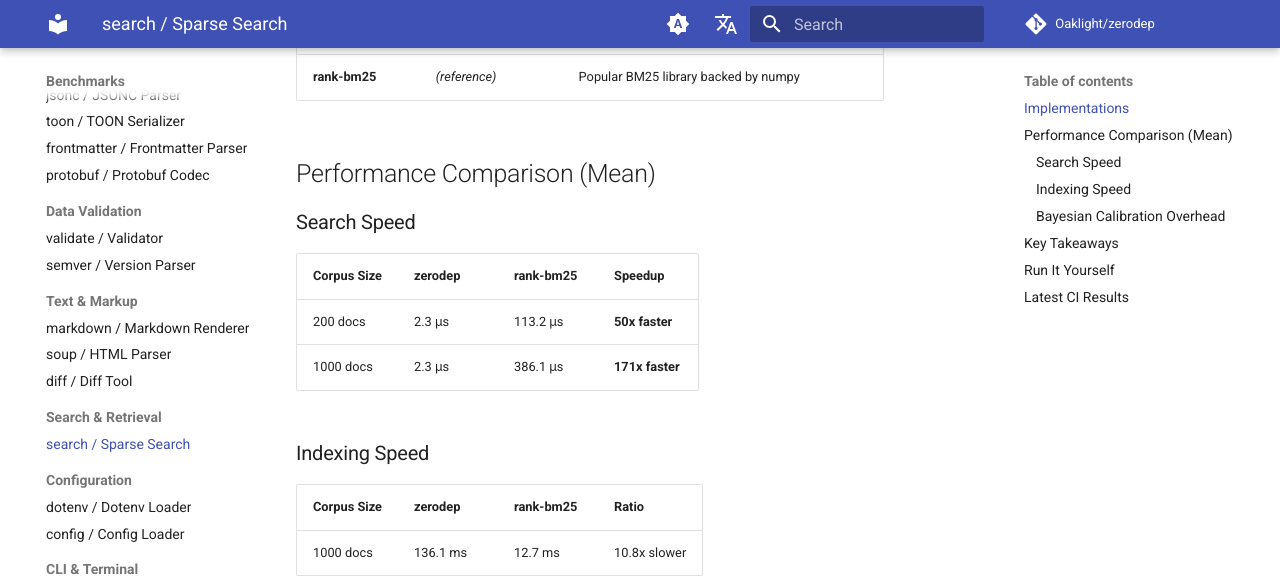
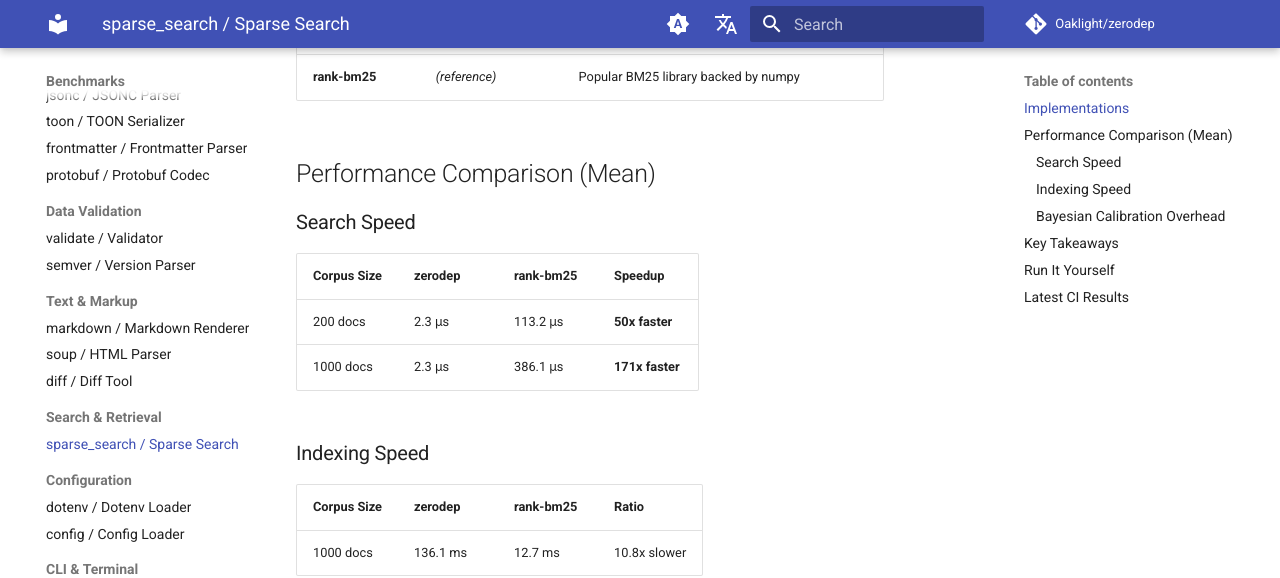
Before and after one commit to Oaklight/zerodep, an MkDocs documentation site: the page built from docs/benchmarks/sparse_search.md, in a window 1280 px wide and 900 px high, scrolled down 592 px. Shown: the top 578 px of the window. Built offline with MkDocs 1.6.1 and Material for MkDocs 9.7.7, drawn with Linux system fonts in a browser that asks for light colours; comment, search, counter and statistics services are not loaded.

Commit message:
docs: rename search → sparse_search references
Update mkdocstrings paths, nav entries, and doc filenames to match
the module rename from search to sparse_search.

Fixes ReadTheDocs build failure (ModuleNotFoundError: sparse_search).

```diff
--- a/mkdocs.yml
+++ b/mkdocs.yml
@@ -61,7 +61,7 @@
             - ../vcs
             - ../ansi
             - ../scheduler
-            - ../search
+            - ../sparse_search
             - ../frontmatter
             - ../config
             - ../cache
@@ -95,7 +95,7 @@
             - vcs
             - ansi
             - scheduler
-            - search
+            - sparse_search
             - frontmatter
             - config
             - cache
@@ -181,7 +181,7 @@
           - soup / HTML Parser: modules/soup.md
           - diff / Diff Tool: modules/diff.md
       - Search & Retrieval:
-          - search / Sparse Search: modules/search.md
+          - sparse_search / Sparse Search: modules/sparse_search.md
       - Configuration:
           - dotenv / Dotenv Loader: modules/dotenv.md
           - config / Config Loader: modules/config.md
@@ -226,7 +226,7 @@
           - soup / HTML Parser: api/soup.md
           - diff / Diff Tool: api/diff.md
       - Search & Retrieval:
-          - search / Sparse Search: api/search.md
+          - sparse_search / Sparse Search: api/sparse_search.md
       - Configuration:
           - dotenv / Dotenv Loader: api/dotenv.md
           - config / Config Loader: api/config.md
@@ -271,7 +271,7 @@
           - soup / HTML Parser: benchmarks/soup.md
           - diff / Diff Tool: benchmarks/diff.md
       - Search & Retrieval:
-          - search / Sparse Search: benchmarks/search.md
+          - sparse_search / Sparse Search: benchmarks/sparse_search.md
       - Configuration:
           - dotenv / Dotenv Loader: benchmarks/dotenv.md
           - config / Config Loader: benchmarks/config.md
```
Also changed, not shown: docs/api/sparse_search.md (renamed from docs/api/search.md), docs/benchmarks/sparse_search.md (renamed from docs/benchmarks/search.md), docs/modules/sparse_search.md (renamed from docs/modules/search.md).
